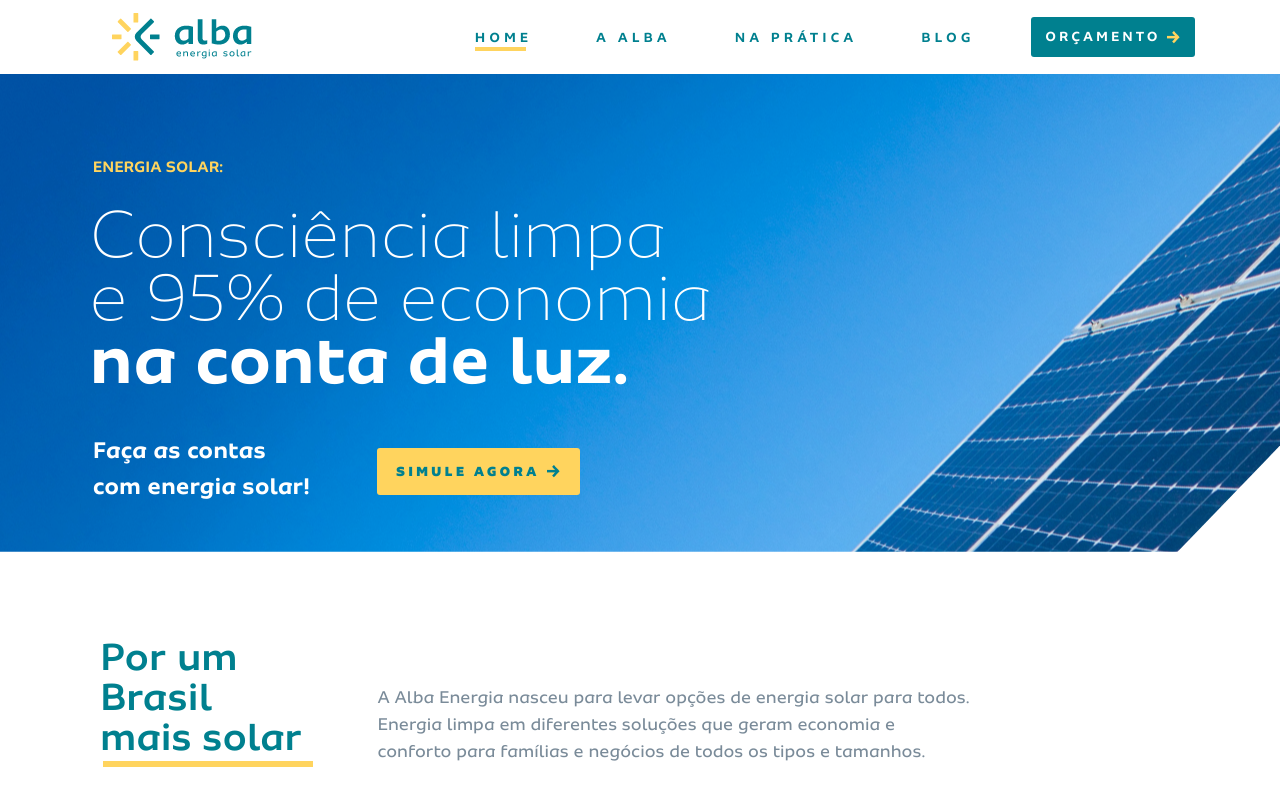
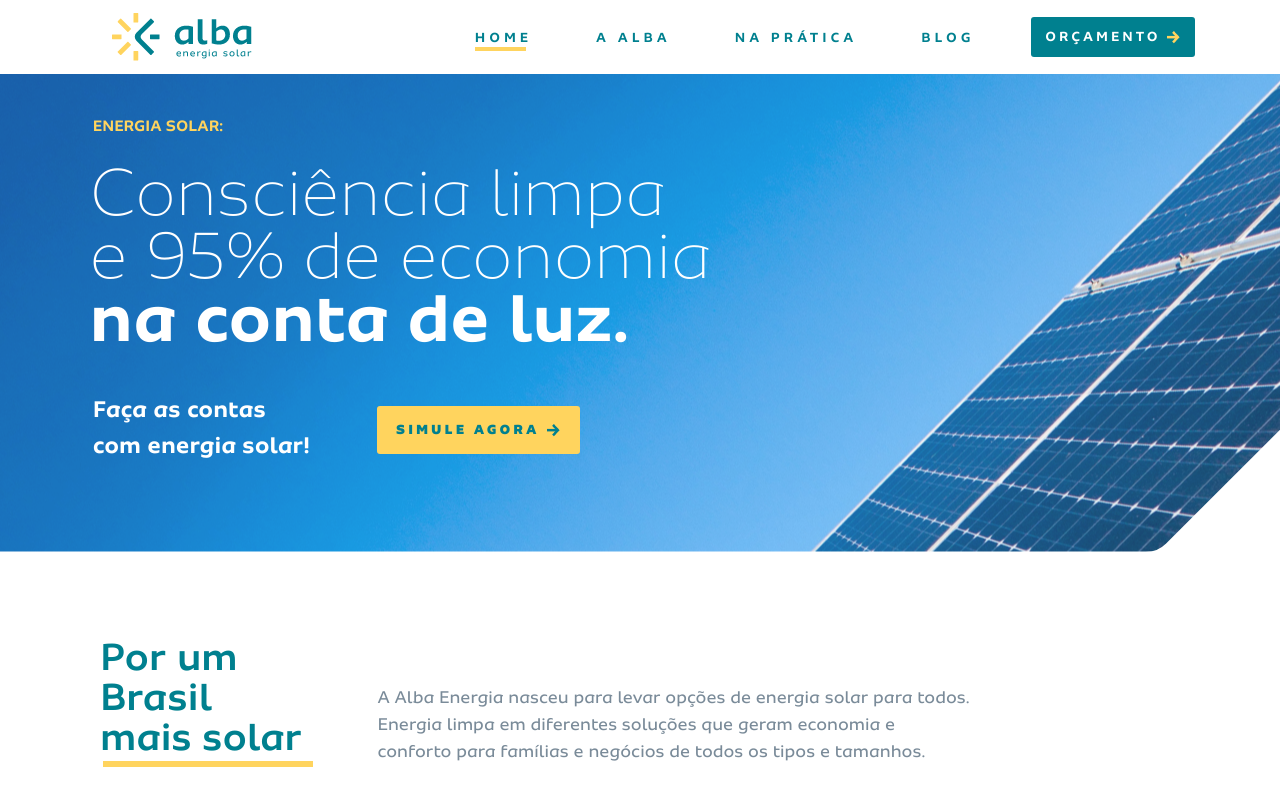
Before and after one commit to renanmurilo/site-alba, a website: page index.html in a window 1280 px wide. Shown: the top 800 px of the page. Drawn offline with Linux system fonts and the light colour scheme; a web font is replaced by a local one.

Commit message:
ajuste no banner

```diff
--- a/index.html
+++ b/index.html
@@ -52,6 +52,7 @@
         <div class="row">
             <div class="col-md-12">
                 <div class="carrousel-banner">
+                   <div class="image mask-img object-mask">
                         <div class="text-banner">
                             <h5>Energia Solar:</h5>
                             <h1>Consciência limpa e 95% de economia <span> na conta de luz.</span></h1>
@@ -63,7 +64,9 @@
                                 </a>
                             </span>
                         </div>
+                   </div>
 
+                   <div class="image mask-img object-mask">
                         <div class="text-banner">
                             <h5>Energia Solar:</h5>
                             <h1>Consciência limpa e 95% de economia <span> na conta de luz.</span></h1>
@@ -75,7 +78,9 @@
                                 </a>
                             </span>
                         </div>
+                   </div>
 
+                   <div class="image mask-img object-mask">
                         <div class="text-banner">
                             <h5>Energia Solar:</h5>
                             <h1>Consciência limpa e 95% de economia <span> na conta de luz.</span></h1>
@@ -86,6 +91,7 @@
                                                 src="src/assets/images/seta-verde.png" alt=""></span></button>
                                 </a>
                             </span>
+                        </div>
                    </div>
                 </div>
             </div>
--- a/src/scss/_index.scss
+++ b/src/scss/_index.scss
@@ -3,7 +3,20 @@
 
     .carrousel-banner{
 
-        div{
+        .mask-img {
+            display: block;
+            max-width: 100%;
+            height: 531px;
+          }
+
+          .object-mask {
+            mask-image: url(../images/mask.svg);
+            mask-repeat: no-repeat;
+            mask-size: 100%;
+            mask-position: center;
+        }
+
+        .image{
             position: relative;
             background-image: url('../images/banner.png');
             background-repeat: no-repeat center;
@@ -12,7 +25,8 @@
             height: 531px;
             margin-top: 1.3rem;
             width: 100%;
-            clip-path: polygon(50% 0%, 100% 0, 100% 80%, 92% 100%, 0 100%, 0 0);
+            // clip-path: polygon(50% 0%, 100% 0, 100% 80%, 92% 100%, 0 100%, 0 0);
+
 
             .text-banner{
                 display: flex;
```
Also changed, not shown: src/assets/css/app.css, src/assets/images/mask.svg (added), src/scss/app.scss (line endings or trailing spaces). Lines whose indentation alone changed are shown as unchanged.
